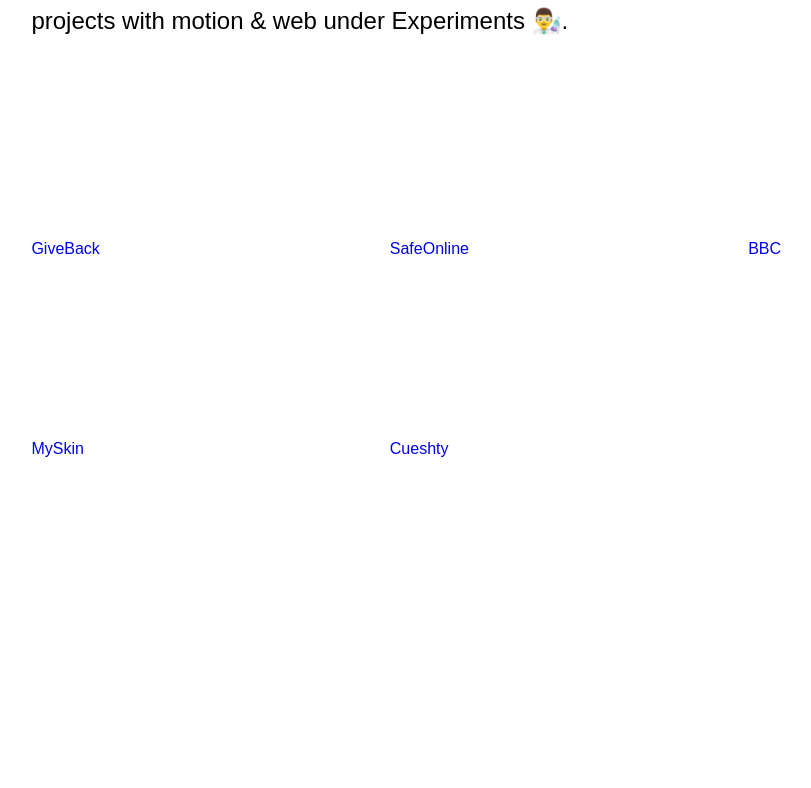
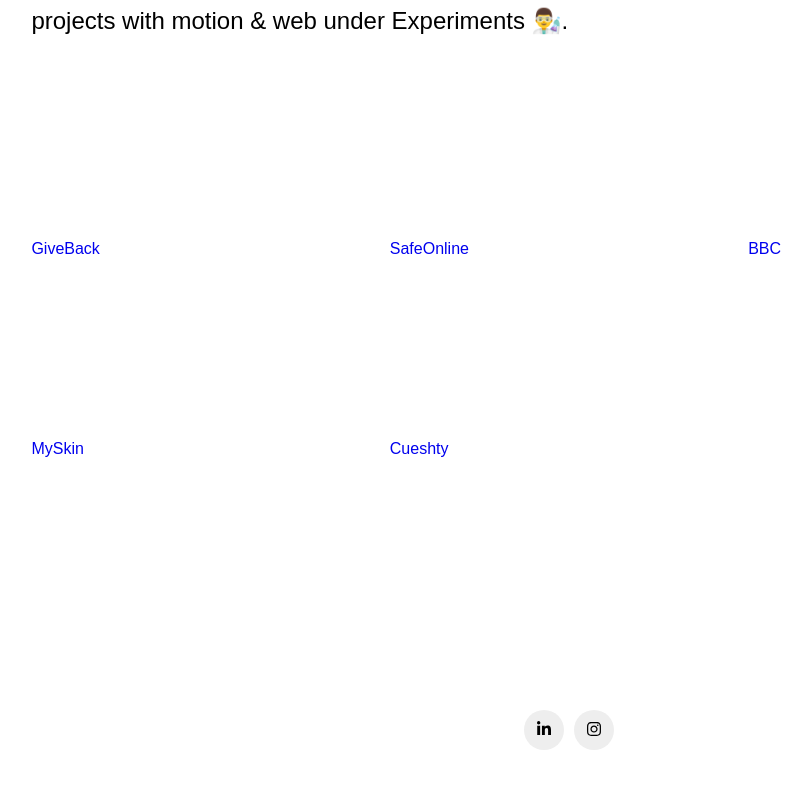
Before and after one commit to devnos/portfolio, a React (Create React App) app: page / in a window 1280 px wide. Shown: the part 444-1232 px from the top of the page, without its empty margins (71-882 px from the left). Before the commit the page ends 1084 px from the top, so only its background shows below. Built offline with nearby package versions, Linux system fonts and the light colour scheme.

Commit message:
Implement Fontawesome and add Footer

```diff
--- a/package.json
+++ b/package.json
@@ -4,6 +4,11 @@
   "private": true,
   "homepage": "https://noelsantotomas.github.io",
   "dependencies": {
+    "@fortawesome/fontawesome-svg-core": "^6.1.2",
+    "@fortawesome/free-brands-svg-icons": "^6.1.2",
+    "@fortawesome/free-regular-svg-icons": "^6.1.2",
+    "@fortawesome/free-solid-svg-icons": "^6.1.2",
+    "@fortawesome/react-fontawesome": "^0.2.0",
     "react": "^18.2.0",
     "react-dom": "^18.2.0",
     "react-router-dom": "^6.3.0",
--- /dev/null
+++ b/src/components/Footer/index.jsx
@@ -0,0 +1,51 @@
+import { FontAwesomeIcon } from "@fortawesome/react-fontawesome";
+import { faLinkedinIn, faInstagram } from "@fortawesome/free-brands-svg-icons";
+
+import styled from "styled-components";
+
+const FooterContainer = styled.footer`
+  width: 100%;
+  display: flex;
+  flex-direction: row;
+  gap: 10px;
+  white-space: nowrap;
+  justify-content: center;
+  padding-top: 70px;
+  padding-bottom: 70px;
+`;
+
+const SocialNetwork = styled.a`
+  width: 40px;
+  height: 40px;
+  border-radius: 20px;
+  background-color: #eeeeee;
+  text-align: center;
+  line-height: 40px;
+
+  &:hover,
+  &:visited,
+  &:active {
+    background-color: #1e95b3;
+    text-decoration: none;
+  }
+
+  &:visited,
+  &:active {
+    background-color: #eeeeee;
+    text-decoration: none;
+  }
+`;
+
+const Footer = () => (
+  <FooterContainer>
+    <SocialNetwork>
+      <FontAwesomeIcon icon={faLinkedinIn} />
+    </SocialNetwork>
+
+    <SocialNetwork>
+      <FontAwesomeIcon icon={faInstagram} />
+    </SocialNetwork>
+  </FooterContainer>
+);
+
+export default Footer;
--- a/src/pages/Home/index.jsx
+++ b/src/pages/Home/index.jsx
@@ -2,6 +2,7 @@
 import Hero from "../../components/Hero";
 import PageWrapper from "../../components/PageWrapper";
 import routeMap from "../../constants/routeMap";
+import Footer from "../../components/Footer";
 import styled from "styled-components";
 
 const StyledProjectLink = styled.div`
@@ -52,6 +53,7 @@
           <a href={routeMap["CUESHTY"]}>Cueshty</a>
         </ProjectLink>
       </Grid>
+      <Footer />
     </PageWrapper>
   );
 };
```
Also changed, not shown: 1 other file (tests, documents, lock files or other folders).
